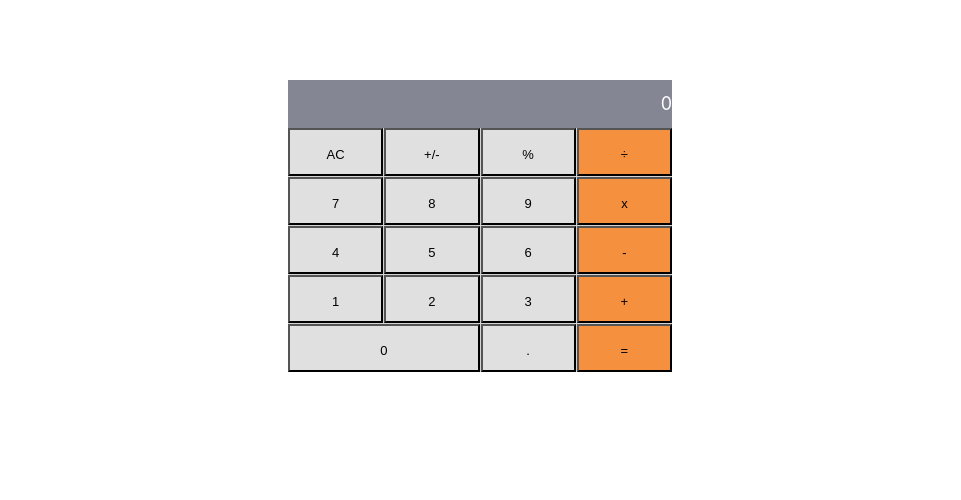
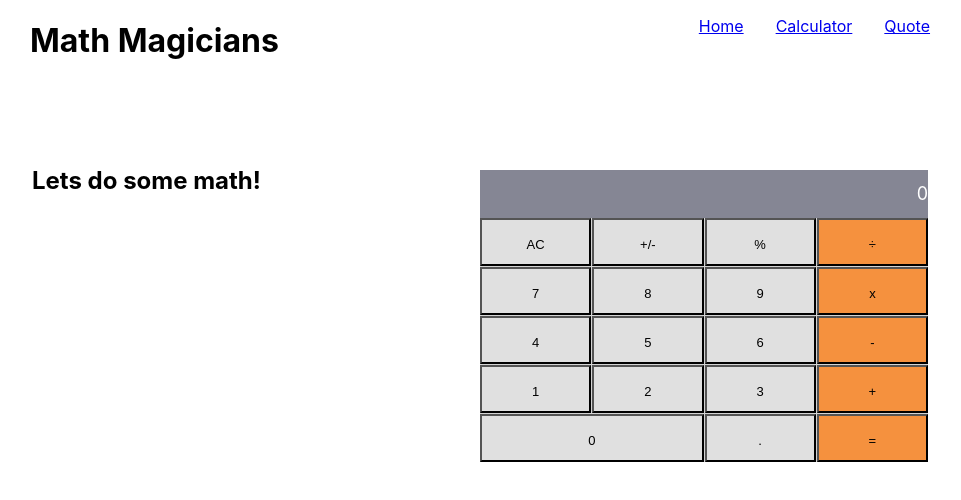
Before and after one commit to sajibarafatsiddiqui/Math-Magicians, a React (Create React App) app: page /math_magicians/Calculator in a window 1280 px wide. Shown: the top 500 px of the page, without its empty margins (160-1121 px from the left). Built offline with nearby package versions, Linux system fonts and the light colour scheme.

Commit message:
Added router

```diff
--- /dev/null
+++ b/jsconfig.json
@@ -0,0 +1,6 @@
+{
+    "compilerOptions": {
+      "baseUrl": "src"
+    },
+    "include": ["src"]
+  }
--- a/package.json
+++ b/package.json
@@ -11,6 +11,7 @@
     "prop-types": "^15.8.1",
     "react": "^18.2.0",
     "react-dom": "^18.2.0",
+    "react-router-dom": "^6.8.1",
     "react-scripts": "5.0.1",
     "web-vitals": "^2.1.4"
   },
@@ -19,7 +20,7 @@
     "build": "react-scripts build",
     "test": "react-scripts test",
     "eject": "react-scripts eject",
-     "predeploy": "npm run build",
+    "predeploy": "npm run build",
     "deploy": "gh-pages -d build"
   },
   "eslintConfig": {
--- a/src/App.css
+++ b/src/App.css
@@ -1,7 +1,7 @@
 .container {
-  width: 30%;
-  padding-top: 5rem;
-  margin: auto;
+  width: 50%;
+  padding: 1.5rem 0 0;
+  margin: 0;
 }
 
 .keyContainer {
@@ -50,3 +50,35 @@
 .lightgray:hover {
   cursor: pointer;
 }
+
+.layout {
+  display: flex;
+  justify-content: space-around;
+}
+.nav-links {
+  list-style-type: none;
+  display: flex;
+  gap: 2rem;
+}
+
+.introduction {
+  margin:auto;
+  width:70%;
+  padding-top:4rem;
+}
+
+.wrapper {
+  width:70%;
+  padding:0;
+  margin:auto;
+  display:flex;
+  justify-content: space-between;
+  flex:1;
+  padding-top:4rem;
+}
+
+.quote {
+  width:70%;
+  margin:auto;
+  padding-top:5rem;
+}
--- a/src/App.jsx
+++ b/src/App.jsx
@@ -1,10 +1,20 @@
+import { Route, Routes } from 'react-router-dom';
+import Layout from 'router/Layout';
 import './App.css';
-import Calculator from './components/Calculator';
+import Home from 'router/Home';
+import CalculatorContainer from 'router/CalculatorContainer';
+import Quote from 'router/Quote';
 
 function App() {
   return (
     <div className="App">
-      <Calculator />
+      <Routes>
+        <Route path="/math_magicians" element={<Layout />}>
+          <Route index element={<Home />} />
+          <Route path="Calculator" element={<CalculatorContainer />} />
+          <Route path="Quote" element={<Quote />} />
+        </Route>
+      </Routes>
     </div>
   );
 }
--- /dev/null
+++ b/src/components/Header.jsx
@@ -0,0 +1,24 @@
+import { NavLink } from 'react-router-dom';
+
+const Header = () => {
+  const navlinks = [
+    { path: '/math_magicians', title: 'Home' },
+    { path: 'Calculator', title: 'Calculator' },
+    { path: 'Quote', title: 'Quote' },
+  ];
+
+  return (
+    <header className="layout">
+      <h1>Math Magicians</h1>
+      <ul className="nav-links">
+        {navlinks.map((navlink) => (
+          <li key={navlink.title}>
+            <NavLink to={navlink.path}>{navlink.title}</NavLink>
+          </li>
+        ))}
+      </ul>
+    </header>
+  );
+};
+
+export default Header;
--- a/src/index.js
+++ b/src/index.js
@@ -1,5 +1,6 @@
 import React from 'react';
 import ReactDOM from 'react-dom/client';
+import { BrowserRouter as Router } from 'react-router-dom';
 import './index.css';
 import App from './App';
 import reportWebVitals from './reportWebVitals';
@@ -7,7 +8,9 @@ import reportWebVitals from './reportWebVitals';
 const root = ReactDOM.createRoot(document.getElementById('root'));
 root.render(
   <React.StrictMode>
-    <App />
+    <Router>
+      <App />
+    </Router>
   </React.StrictMode>,
 );
 
--- /dev/null
+++ b/src/router/CalculatorContainer.jsx
@@ -0,0 +1,10 @@
+import Calculator from 'components/Calculator';
+
+const CalculatorContainer = () => (
+  <section className="wrapper">
+    <h2>Lets do some math!</h2>
+    <Calculator />
+  </section>
+);
+
+export default CalculatorContainer;
--- /dev/null
+++ b/src/router/Home.jsx
@@ -0,0 +1,21 @@
+const Home = () => (
+  <section className="introduction">
+    <h2>Welcome to our page!</h2>
+    <p>
+      An electronic calculator is typically a portable electronic device used to
+      perform calculations, ranging from basic arithmetic to complex
+      mathematics. The first solid-state electronic calculator was created in
+      the early 1960s. Pocket-sized devices became available in the 1970s,
+      especially after the Intel 4004, the first microprocessor, was developed
+      by Intel for the Japanese calculator company Busicom. Modern electronic
+      calculators vary from cheap, give-away, credit-card-sized models to sturdy
+      desktop models with built-in printers. They became popular in the
+      mid-1970s as the incorporation of integrated circuits reduced their size
+      and cost. By the end of that decade, prices had dropped to the point where
+      a basic calculator was affordable to most and they became common in
+      schools.
+    </p>
+  </section>
+);
+
+export default Home;
--- /dev/null
+++ b/src/router/Layout.jsx
@@ -0,0 +1,11 @@
+import Header from 'components/Header';
+import { Outlet } from 'react-router-dom';
+
+const Layout = () => (
+  <>
+    <Header />
+    <Outlet />
+  </>
+);
+
+export default Layout;
--- /dev/null
+++ b/src/router/Quote.jsx
@@ -0,0 +1,9 @@
+const Quote = () => (
+  <section className="quote">
+    <h3>
+      Mathematics is not about numbers, equations, computations, or algorithms:
+      it is about understanding. -William Paul Thurston
+    </h3>
+  </section>
+);
+export default Quote;
```
Also changed, not shown: 1 other file (tests, documents, lock files or other folders).
